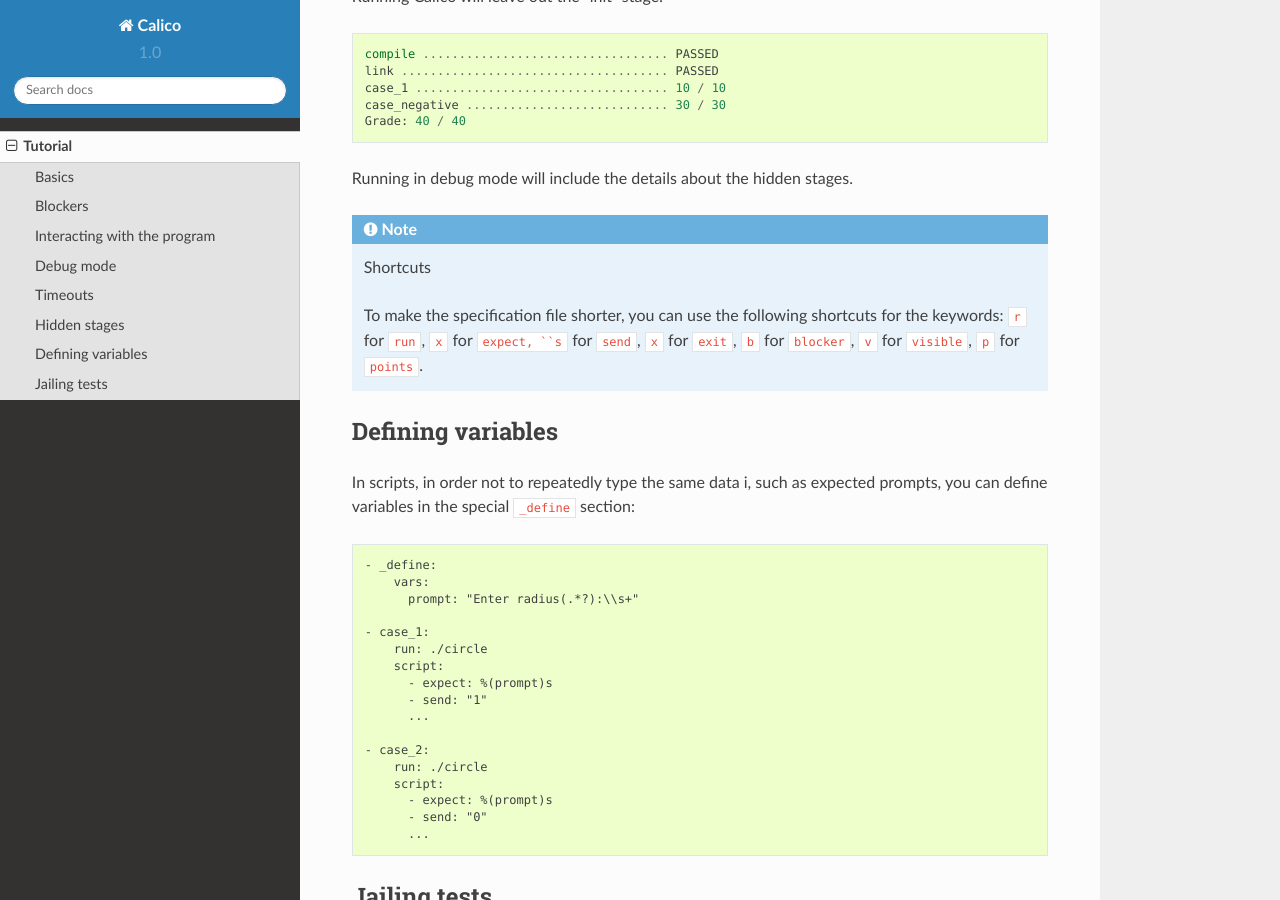
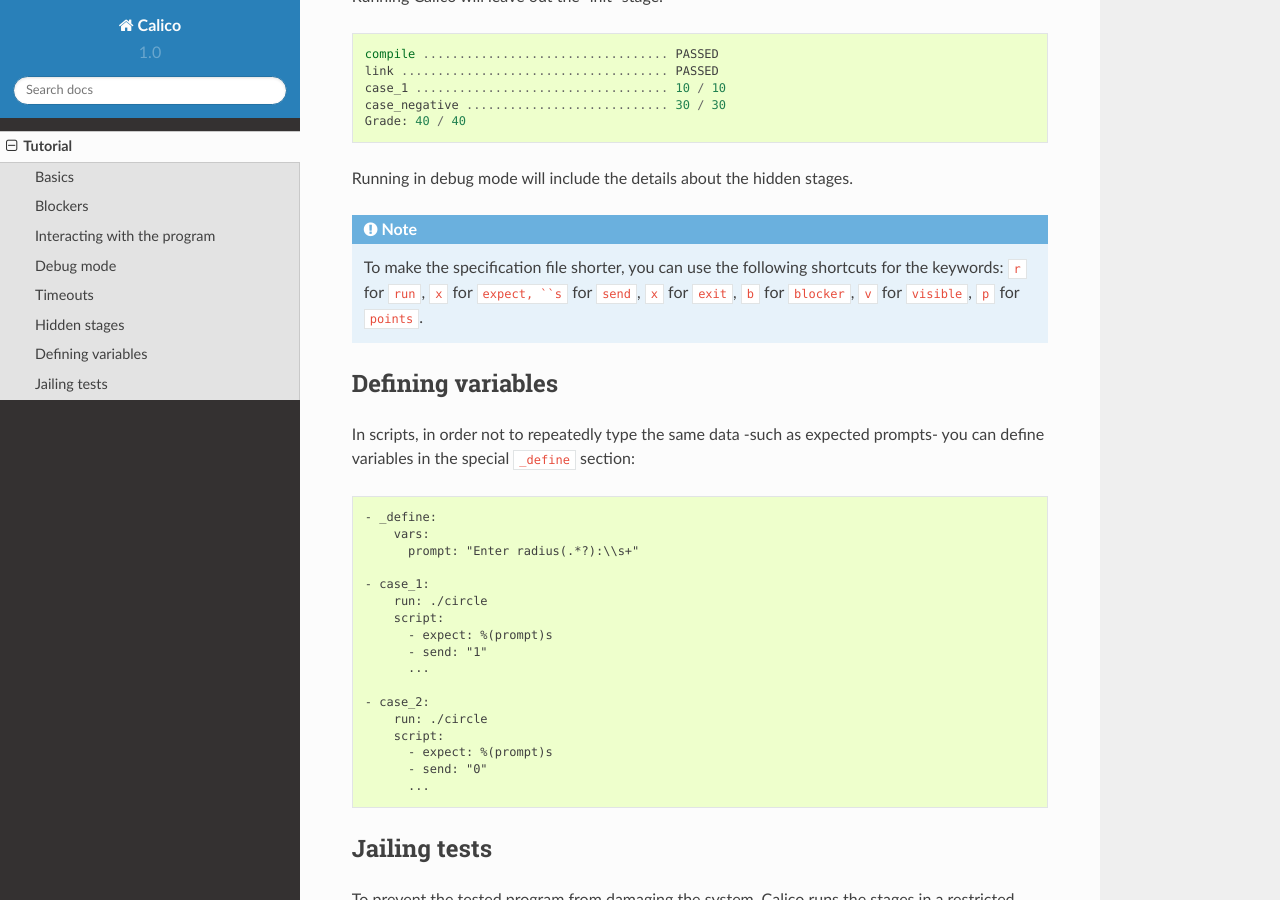
Before and after one commit to uyar/calico, a Sphinx documentation site: the page built from docs/tutorial.rst, in a window 1280 px wide and 900 px high, scrolled down 5621 px. Built offline with Sphinx 7.4.7 and the Read the Docs theme 2.0.0, drawn with Linux system fonts in a browser that asks for light colours.

Commit message:
docs: Fix typo

```diff
--- a/docs/tutorial.rst
+++ b/docs/tutorial.rst
@@ -300,7 +300,7 @@ Running Calico will leave out the "init" stage::
 
 Running in debug mode will include the details about the hidden stages.
 
-.. note:: Shortcuts
+.. note::
 
    To make the specification file shorter, you can use the following
    shortcuts for the keywords: ``r`` for ``run``, ``x`` for ``expect,
@@ -310,8 +310,8 @@ Running in debug mode will include the details about the hidden stages.
 Defining variables
 ------------------
 
-In scripts, in order not to repeatedly type the same data i, such as expected
-prompts, you can define variables in the special ``_define`` section:
+In scripts, in order not to repeatedly type the same data -such as expected
+prompts- you can define variables in the special ``_define`` section:
 
 .. code-block:: none
 
```
